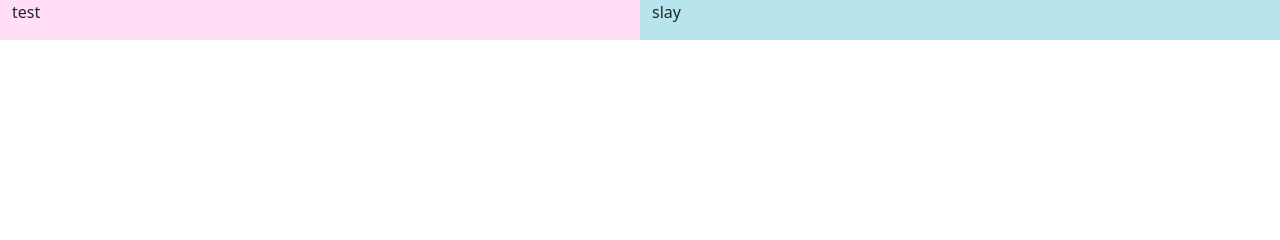
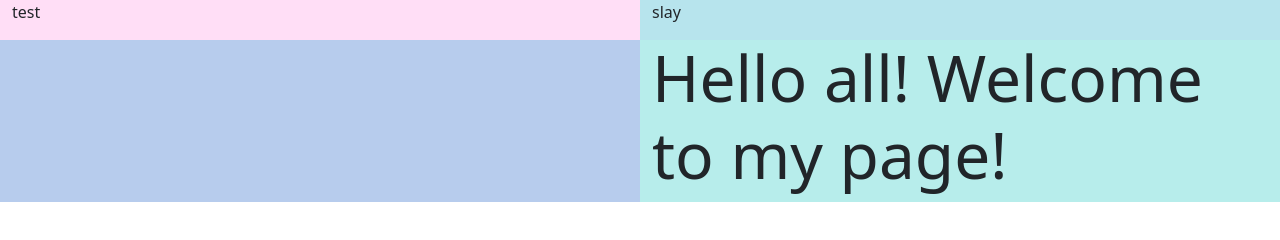
Before and after one commit to scolorado/Portfolio, a plain HTML site: page index.html in a window 1280 px wide. Drawn offline with nearby package versions, Linux system fonts and the light colour scheme.

Commit message:
next time: add logo and continue to build home

```diff
--- a/index.html
+++ b/index.html
@@ -8,7 +8,6 @@
     <title>Home</title>
   </head>
   <body>
-
 
 <div class="container-fluid">
   <div class="row">
@@ -23,6 +22,7 @@
     <div class="col-lg-6" id="project-box">
     </div>
     <div class="col-lg-6" id="welcome-box">
+      <h1 class="display-3">Hello all! Welcome to my page!</h1>
     </div>
   </div>
   <div class="row">
```
